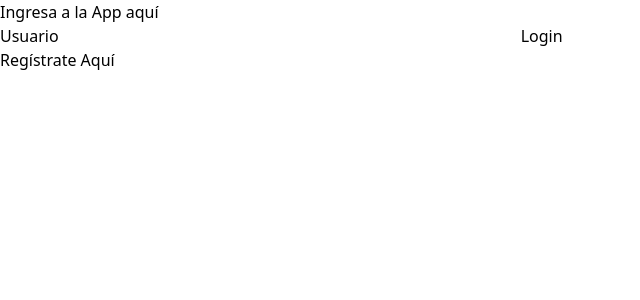
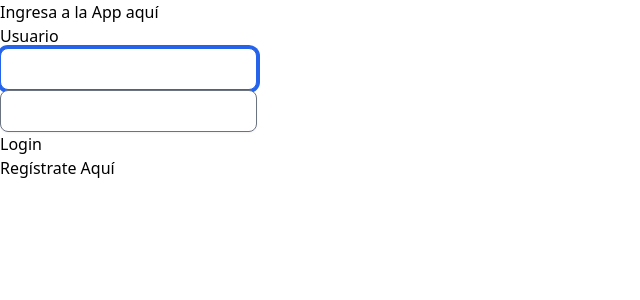
Before and after one commit to locoer/asesores, a Next.js app: page /login in a window 1280 px wide. Shown: the top 300 px of the page, without its empty margins (0-640 px from the left). Built offline with nearby package versions, Linux system fonts and the light colour scheme.

Commit message:
Adjustments in tailwind for custom styles to forms and create input component

```diff
--- /dev/null
+++ b/components/Input.tsx
@@ -0,0 +1,54 @@
+import { useEffect, useRef } from 'react';
+
+interface PropsInputType {
+  type?: string;
+  name: string;
+  value: string | number;
+  className?: string;
+  autoComplete?: string;
+  required: boolean;
+  isFocused: boolean;
+  handleChange(p:any):void;
+}
+
+const Input = ({ type = 'text', name, value, className, autoComplete = "on", required, isFocused, handleChange}:PropsInputType ) => {
+
+  const input = useRef<HTMLInputElement>(null)
+
+  useEffect(() => {
+    if (isFocused) {
+      input.current.focus()
+    }
+  }, []);
+
+  return (
+    <div className="flex flex-col items-start">
+      <input
+      type={type}
+      name={name}
+      aria-label={name}
+      value={value}
+      className={
+      `border-gray-500 focus:border-red focus:ring focus:ring-red-300 focus:ring-opacity-50 rounded-lg shadow-sm ` +
+      className
+      }
+      ref={input}
+      autoComplete={autoComplete}
+      required={required}
+      onChange={(e) => handleChange(e)}
+      />
+    </div>
+  )
+}
+
+const Label = ({ forInput, value, className, children }) => {
+    return (
+        <label htmlFor={forInput} className={`block font-medium text-sm text-gray-700 ` + className}>
+            {value ? value : children}
+        </label>
+    );
+}
+
+Input.label = Label
+
+export default Input
--- a/package.json
+++ b/package.json
@@ -7,6 +7,8 @@
     "test": "jest --watch"
   },
   "dependencies": {
+    "@tailwindcss/forms": "^0.5.2",
+    "@tailwindcss/typography": "^0.5.4",
     "next": "latest",
     "pg": "^8.7.3",
     "react": "latest",
--- a/pages/login.tsx
+++ b/pages/login.tsx
@@ -1,5 +1,6 @@
-import { useState } from "react"
+import { useState } from "react";
 import Link from 'next/link';
+import Input from '../components/Input';
 
 const Login = () => {
 
@@ -11,8 +12,8 @@ const Login = () => {
       <h1>Ingresa a la App aquí</h1>
       <form>
         <label htmlFor="user">Usuario</label>
-        <input type="text" name="user" aria-label="user" value={user} onChange={ (e) => { setUser( e.currentTarget.value ) } } />
-        <input type="password" name="password" aria-label="password" value={psswd} onChange={ (e) => { setPsswd( e.currentTarget.value ) } } />
+        <Input type="text" name="user" value={user} handleChange={ (e) => { setUser( e.currentTarget.value ) } } autoComplete="on" required={true} isFocused={true} />
+        <Input type="password" name="password" value={psswd} handleChange={ (e) => { setPsswd( e.currentTarget.value ) } } autoComplete="off" required={true} isFocused={false}  />
         <button type="submit" >Login</button>
       </form>
       <p>
--- a/tailwind.config.js
+++ b/tailwind.config.js
@@ -1,11 +1,26 @@
 /** @type {import('tailwindcss').Config} */
+const colors = require('tailwindcss/colors')
+
 module.exports = {
   content: [
     "./pages/**/*.{js,ts,jsx,tsx}",
     "./components/**/*.{js,ts,jsx,tsx}",
   ],
   theme: {
+    colors: {
+      transparent: 'transparent',
+      current: 'currentColor',
+      black: colors.black,
+      white: colors.white,
+      gray: colors.gray,
+      emerald: colors.emerald,
+      indigo: colors.indigo,
+      yellow: colors.yellow,
+    },
     extend: {},
   },
-  plugins: [],
+  plugins: [
+    require('@tailwindcss/typography'),
+    require('@tailwindcss/forms'),
+  ],
 }
```
Also changed, not shown: 1 other file (tests, documents, lock files or other folders).
